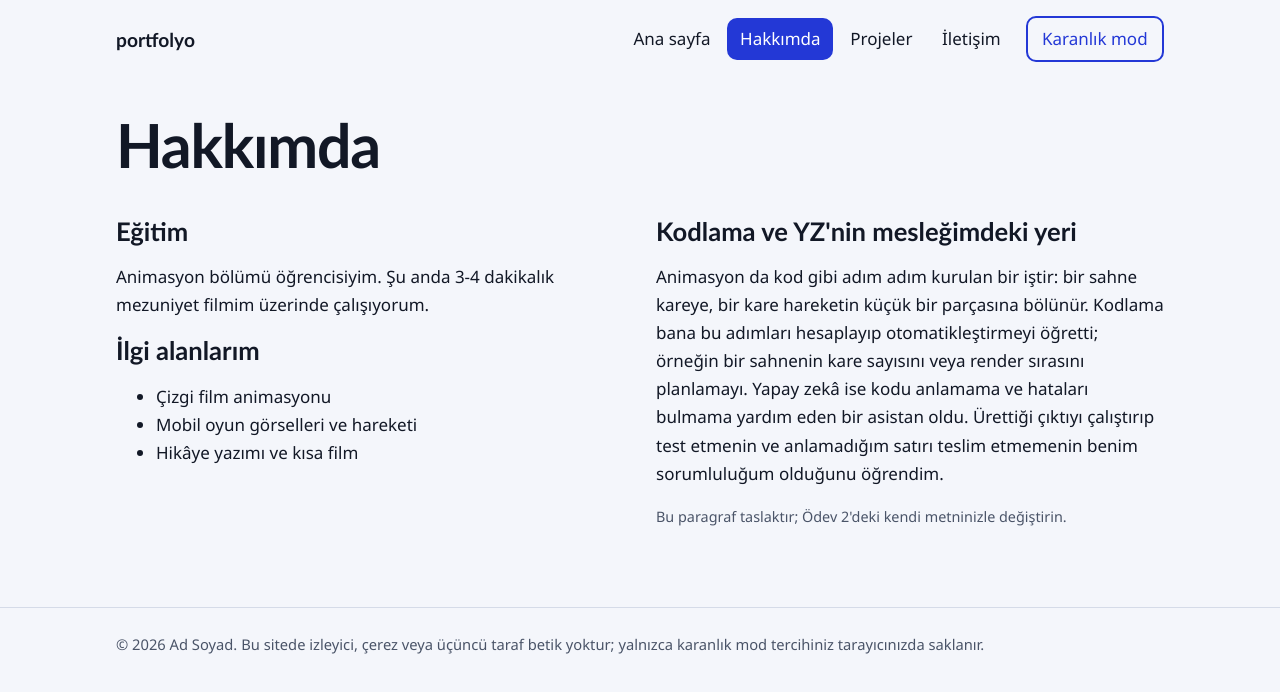
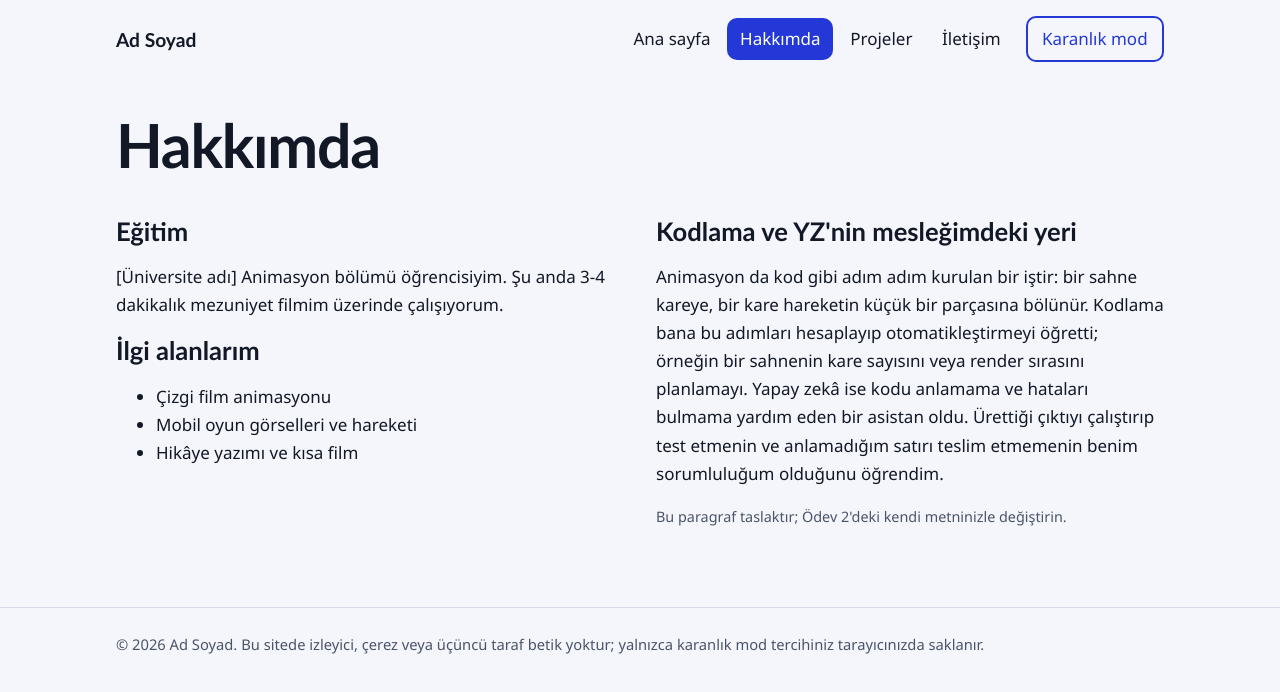
Before and after one commit to mmeryemb/portfolyo, a plain HTML site: page hakkimda.html in a window 1280 px wide. Drawn offline with Linux system fonts and the light colour scheme.

Commit message:
Add files via upload

```diff
--- a/hakkimda.html
+++ b/hakkimda.html
@@ -3,7 +3,7 @@
 <head>
 <meta charset="utf-8">
 <meta name="viewport" content="width=device-width, initial-scale=1">
-<title>Hakkımda | portfolyo </title>
+<title>Hakkımda | Ad Soyad</title>
 <meta name="description" content="Animasyon öğrencisi Ad Soyad'ın kodlama ve animasyon çalışmaları portfolyosu.">
 <link rel="stylesheet" href="style.css">
 <script src="script.js" defer></script>
@@ -11,7 +11,7 @@
 <body>
 <a class="skip" href="#icerik">İçeriğe geç</a>
 <header class="site">
-<a class="brand" href="index.html">portfolyo</a>
+<a class="brand" href="index.html">Ad Soyad</a>
 <button id="menuBtn" aria-expanded="false" aria-controls="nav">Menü</button>
 <nav id="nav" aria-label="Ana menü"><ul><li><a href="index.html">Ana sayfa</a></li><li><a href="hakkimda.html" aria-current="page">Hakkımda</a></li><li><a href="projeler.html">Projeler</a></li><li><a href="iletisim.html">İletişim</a></li></ul></nav>
 <button id="themeBtn" aria-pressed="false">Karanlık mod</button>
@@ -20,7 +20,7 @@
 <h1>Hakkımda</h1>
 <div class="cols"><div class="prose">
 <h2>Eğitim</h2>
-<p> Animasyon bölümü öğrencisiyim. Şu anda 3-4 dakikalık mezuniyet filmim üzerinde çalışıyorum.</p>
+<p>[Üniversite adı] Animasyon bölümü öğrencisiyim. Şu anda 3-4 dakikalık mezuniyet filmim üzerinde çalışıyorum.</p>
 <h2>İlgi alanlarım</h2>
 <ul><li>Çizgi film animasyonu</li><li>Mobil oyun görselleri ve hareketi</li><li>Hikâye yazımı ve kısa film</li></ul>
 </div><div class="prose">
```
